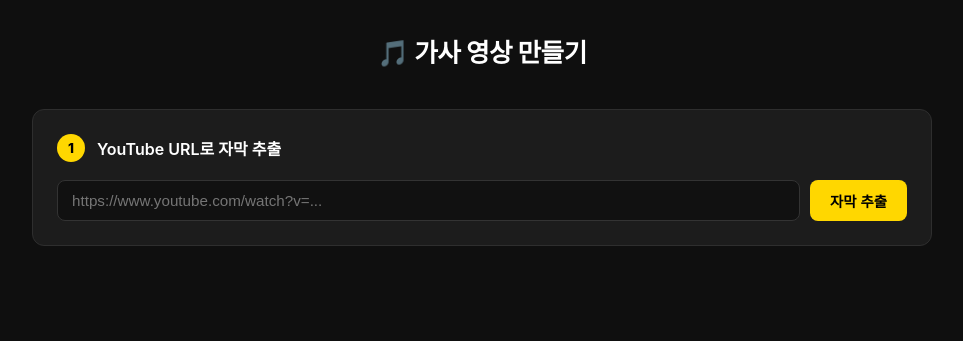
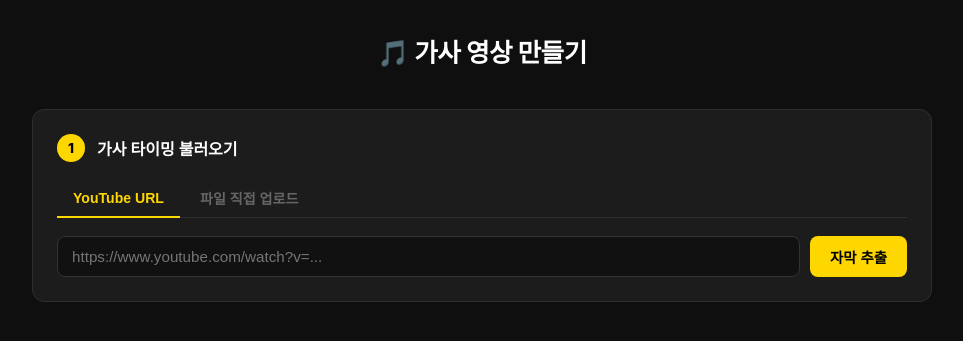
Before and after one commit to moominIsCute/lyrics-video, a Flask app: page / in a window 1280 px wide. Shown: the top 341 px of the page, without its empty margins (158-1121 px from the left). Run offline with Flask 3, Linux system fonts and the light colour scheme.

Commit message:
Step 1에 탭 추가: YouTube URL / 파일 직접 업로드 선택 가능
- index.html: 탭 UI 추가 (YouTube URL ↔ CSV/SRT 파일 업로드)
- app.py: /parse-sync 엔드포인트 추가 (CSV, SRT 형식 지원)

```diff
--- a/app.py
+++ b/app.py
@@ -86,6 +86,52 @@ def parse_srt(srt_path: str) -> list[dict]:
 @app.route("/")
 def index():
     return render_template("index.html")
+
+
+@app.route("/parse-sync", methods=["POST"])
+def parse_sync():
+    if "file" not in request.files:
+        return jsonify({"error": "파일이 필요합니다"}), 400
+
+    f = request.files["file"]
+    filename = f.filename or ""
+    content = f.read().decode("utf-8", errors="ignore")
+
+    # SRT 형식 감지 (-->)
+    if "-->" in content:
+        tmp = UPLOAD_DIR / f"sync_{uuid.uuid4().hex[:8]}.srt"
+        tmp.write_text(content, encoding="utf-8")
+        try:
+            lines = parse_srt(str(tmp))
+        finally:
+            tmp.unlink(missing_ok=True)
+    else:
+        # CSV 형식 (기존 manual_sync.txt)
+        import io, csv as csv_mod
+        lines = []
+        reader = csv_mod.reader(io.StringIO(content))
+        header_skipped = False
+        for row in reader:
+            if not header_skipped:
+                header_skipped = True
+                if row and "시작" in (row[1] if len(row) > 1 else ""):
+                    continue
+            if not row or len(row) < 4:
+                continue
+            try:
+                from karaoke import parse_time_str
+                start_ms = parse_time_str(row[1])
+                end_ms = parse_time_str(row[2])
+                text = row[3].strip().replace("\n", " ")
+                if text:
+                    lines.append({"id": str(len(lines)+1), "start_ms": start_ms, "end_ms": end_ms, "text": text})
+            except Exception:
+                continue
+
+    if not lines:
+        return jsonify({"error": "파일을 파싱하지 못했습니다. CSV 또는 SRT 형식인지 확인하세요."}), 400
+
+    return jsonify({"lines": lines})
 
 
 @app.route("/extract", methods=["POST"])
--- a/templates/index.html
+++ b/templates/index.html
@@ -219,6 +219,31 @@
 
     .hidden { display: none !important; }
 
+    /* ── TABS ── */
+    .tab-bar {
+      display: flex;
+      gap: 4px;
+      margin-bottom: 18px;
+      border-bottom: 1px solid #2e2e2e;
+      padding-bottom: 0;
+    }
+    .tab-btn {
+      background: none;
+      border: none;
+      border-bottom: 2px solid transparent;
+      color: #666;
+      cursor: pointer;
+      font-size: 0.88rem;
+      font-weight: 600;
+      margin-bottom: -1px;
+      padding: 8px 16px;
+      transition: color 0.15s, border-color 0.15s;
+    }
+    .tab-btn.active { color: #FFD700; border-bottom-color: #FFD700; }
+    .tab-btn:hover:not(.active) { color: #aaa; }
+    .tab-panel { display: none; }
+    .tab-panel.active { display: block; }
+
     .spinner {
       display: inline-block;
       width: 14px; height: 14px;
@@ -240,12 +265,36 @@
   <div class="step">
     <div class="step-header">
       <div class="step-num">1</div>
-      <div class="step-title">YouTube URL로 자막 추출</div>
+      <div class="step-title">가사 타이밍 불러오기</div>
     </div>
-    <div class="url-row">
-      <input type="url" id="ytUrl" placeholder="https://www.youtube.com/watch?v=..." />
-      <button class="btn btn-primary" id="extractBtn" onclick="extractSubtitles()">자막 추출</button>
+
+    <div class="tab-bar">
+      <button class="tab-btn active" onclick="switchTab('yt')">YouTube URL</button>
+      <button class="tab-btn" onclick="switchTab('file')">파일 직접 업로드</button>
     </div>
+
+    <!-- 탭: YouTube -->
+    <div class="tab-panel active" id="tab-yt">
+      <div class="url-row">
+        <input type="url" id="ytUrl" placeholder="https://www.youtube.com/watch?v=..." />
+        <button class="btn btn-primary" id="extractBtn" onclick="extractSubtitles()">자막 추출</button>
+      </div>
+    </div>
+
+    <!-- 탭: 파일 업로드 -->
+    <div class="tab-panel" id="tab-file">
+      <div class="upload-zone" id="syncUploadZone"
+           onclick="document.getElementById('syncFile').click()"
+           ondragover="event.preventDefault();this.classList.add('drag-over')"
+           ondragleave="this.classList.remove('drag-over')"
+           ondrop="handleSyncDrop(event)">
+        <input type="file" id="syncFile" accept=".txt,.srt,.csv" onchange="uploadSyncFile(this.files[0])" />
+        <div class="upload-icon">📄</div>
+        <div class="upload-label">CSV 또는 SRT 파일을 클릭하거나 드래그하세요</div>
+        <div class="upload-filename" id="syncFilename"></div>
+      </div>
+    </div>
+
     <div id="extractNotice"></div>
   </div>
 
@@ -328,6 +377,47 @@
     const match = t.trim().match(/^(\d+):(\d+)\.(\d+)$/);
     if (!match) return null;
     return parseInt(match[1]) * 60000 + parseInt(match[2]) * 1000 + parseInt(match[3].padEnd(3,'0').slice(0,3));
+  }
+
+  // ── 탭 전환 ───────────────────────────────────────────
+  function switchTab(name) {
+    document.querySelectorAll('.tab-btn').forEach((btn, i) => {
+      btn.classList.toggle('active', (i === 0 && name === 'yt') || (i === 1 && name === 'file'));
+    });
+    document.getElementById('tab-yt').classList.toggle('active', name === 'yt');
+    document.getElementById('tab-file').classList.toggle('active', name === 'file');
+  }
+
+  // ── 싱크 파일 업로드 ──────────────────────────────────
+  function handleSyncDrop(e) {
+    e.preventDefault();
+    document.getElementById('syncUploadZone').classList.remove('drag-over');
+    const f = e.dataTransfer.files[0];
+    if (f) uploadSyncFile(f);
+  }
+
+  async function uploadSyncFile(file) {
+    if (!file) return;
+    const notice = document.getElementById('extractNotice');
+    document.getElementById('syncFilename').textContent = `📁 ${file.name}`;
+    notice.innerHTML = '';
+
+    const form = new FormData();
+    form.append('file', file);
+
+    try {
+      const res = await fetch('/parse-sync', { method: 'POST', body: form });
+      const data = await res.json();
+      if (!res.ok) { showNotice(notice, `❌ ${data.error}`, 'error'); return; }
+
+      renderTable(data.lines);
+      document.getElementById('step2').style.display = '';
+      document.getElementById('step3').style.display = '';
+      document.getElementById('step4').style.display = '';
+      showNotice(notice, `✅ ${data.lines.length}줄을 불러왔습니다. 가사를 확인하고 영상을 업로드하세요.`, 'info');
+    } catch (e) {
+      showNotice(notice, `❌ 오류: ${e.message}`, 'error');
+    }
   }
 
   // ── 자막 추출 ─────────────────────────────────────────
```
